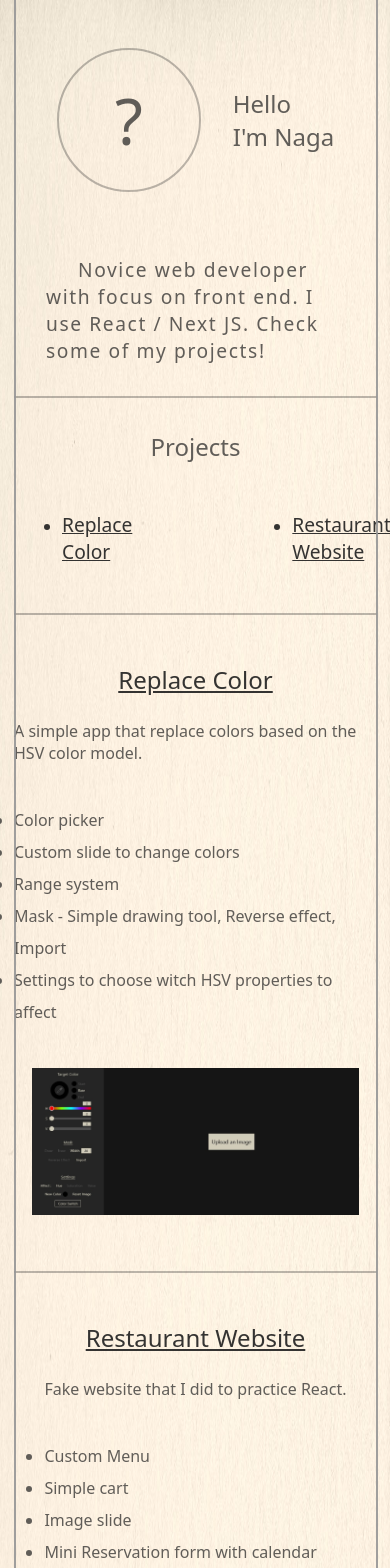
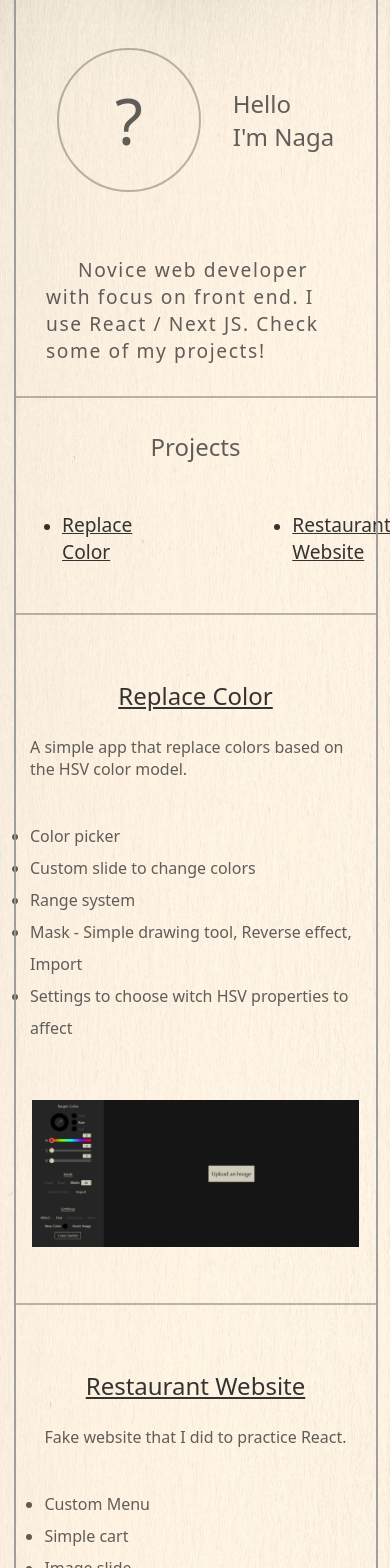
Before and after one commit to DiogoAzvd/Portifolio, a Next.js app: page / in a window 390 px wide. Shown: the top 1568 px of the page. Built offline with nearby package versions, Linux system fonts and the light colour scheme.

Commit message:
modified:   public/css/index.css

```diff
--- a/public/css/index.css
+++ b/public/css/index.css
@@ -195,7 +195,7 @@ img {
     .pTextWrap {
         width: auto;
         border: none;
-        padding: 0;
+        padding: 1rem;
     }
 
     .pImageWrap {
```
